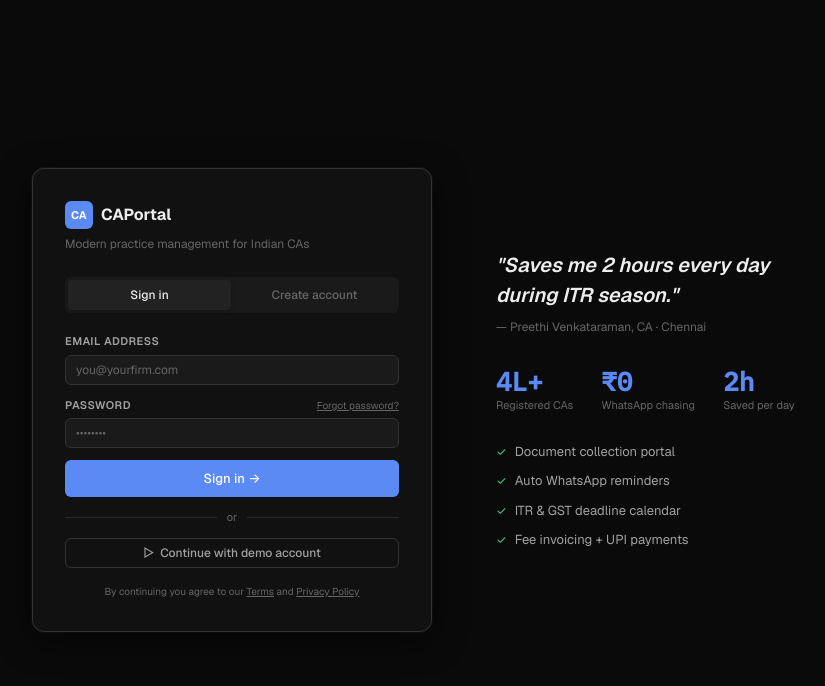
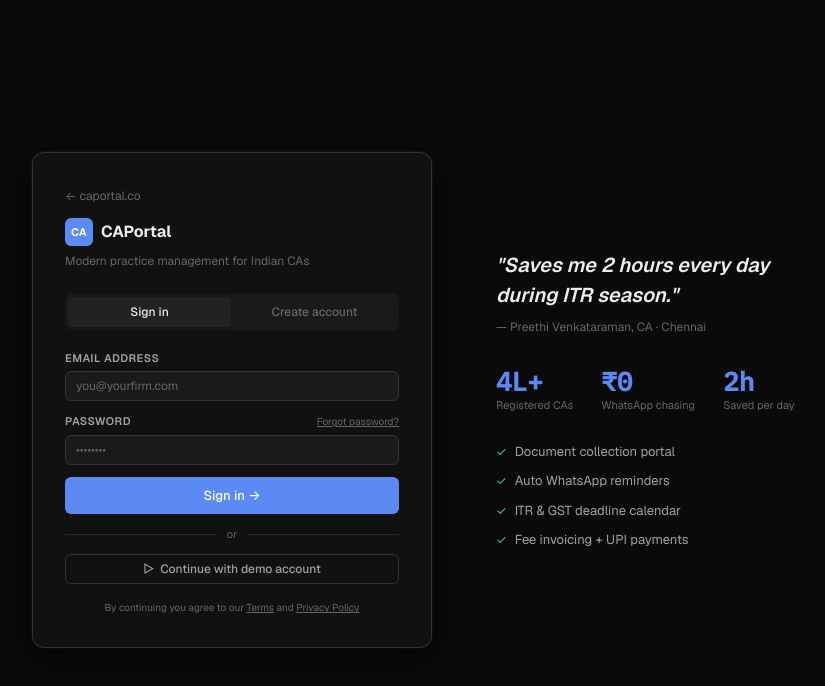
Before and after one commit to avnishweb91/caportal, a React (Create React App) app: page / in a window 1280 px wide. Both pictures are taken after a click on the button "Sign in". Shown: the top 686 px of the page, without its empty margins (226-1051 px from the left). Built offline with nearby package versions, Linux system fonts and the light colour scheme; no server answers.

Commit message:
Add back to home link on auth page so users can return to landing without refresh

```diff
--- a/src/App.js
+++ b/src/App.js
@@ -145,7 +145,7 @@
 
   // ── Auth gate ─────────────────────────────────────────────────────────────
   if (screen === 'auth' || (!user && screen !== 'landing')) {
-    return <AuthPage onLogin={handleLogin} defaultTab={authTab} />;
+    return <AuthPage onLogin={handleLogin} defaultTab={authTab} onBack={() => setScreen('landing')} />;
   }
 
   const liveClient = selectedClient
--- a/src/pages/AuthPage.css
+++ b/src/pages/AuthPage.css
@@ -10,6 +10,15 @@
   border-radius: var(--radius-xl); padding: 32px;
   box-shadow: var(--shadow-lg);
 }
+
+.auth-top-bar { margin-bottom: 12px; min-height: 20px; }
+.auth-back-btn {
+  background: none; border: none; cursor: pointer;
+  font-size: 12px; color: var(--text3);
+  display: inline-flex; align-items: center; gap: 4px;
+  padding: 0; transition: color 0.15s;
+}
+.auth-back-btn:hover { color: var(--text); }
 
 .auth-logo {
   display: flex; align-items: center; gap: 8px;
--- a/src/pages/AuthPage.js
+++ b/src/pages/AuthPage.js
@@ -4,7 +4,7 @@
 
 const DEMO = { email: 'support@caportal.co', password: 'demo1234', name: 'Rahul Mishra', role: 'CA · Bengaluru' };
 
-export default function AuthPage({ onLogin, defaultTab = 'signin' }) {
+export default function AuthPage({ onLogin, defaultTab = 'signin', onBack }) {
   const [tab, setTab] = useState(defaultTab);
   const [form, setForm] = useState({ name: '', email: '', password: '', confirm: '' });
   const [errors, setErrors] = useState({});
@@ -102,6 +102,13 @@
   return (
     <div className="auth-root">
       <div className="auth-card">
+        <div className="auth-top-bar">
+          {onBack && (
+            <button className="auth-back-btn" onClick={onBack}>
+              ← caportal.co
+            </button>
+          )}
+        </div>
         <div className="auth-logo">
           <div className="auth-logo-box">CA</div>
           CAPortal
```
